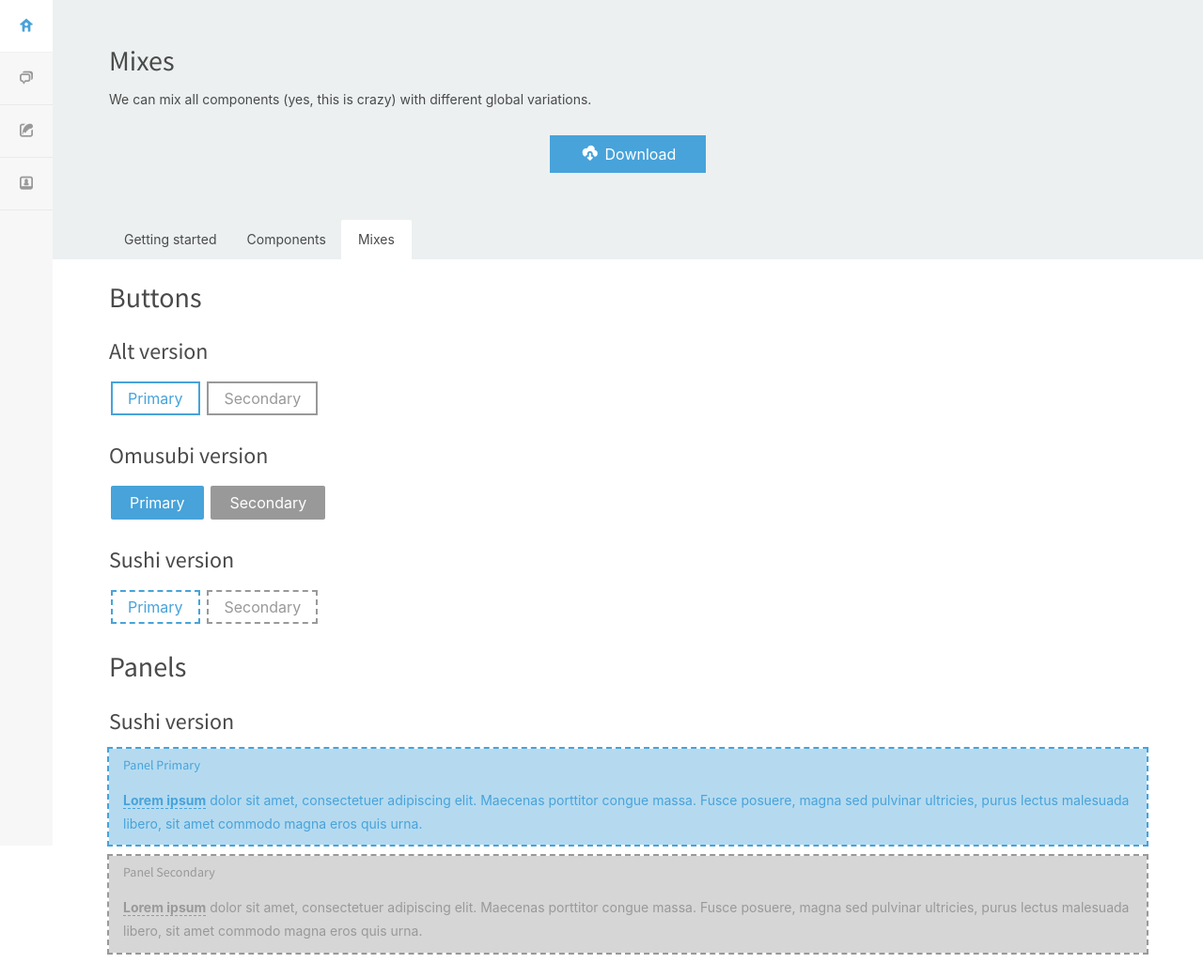
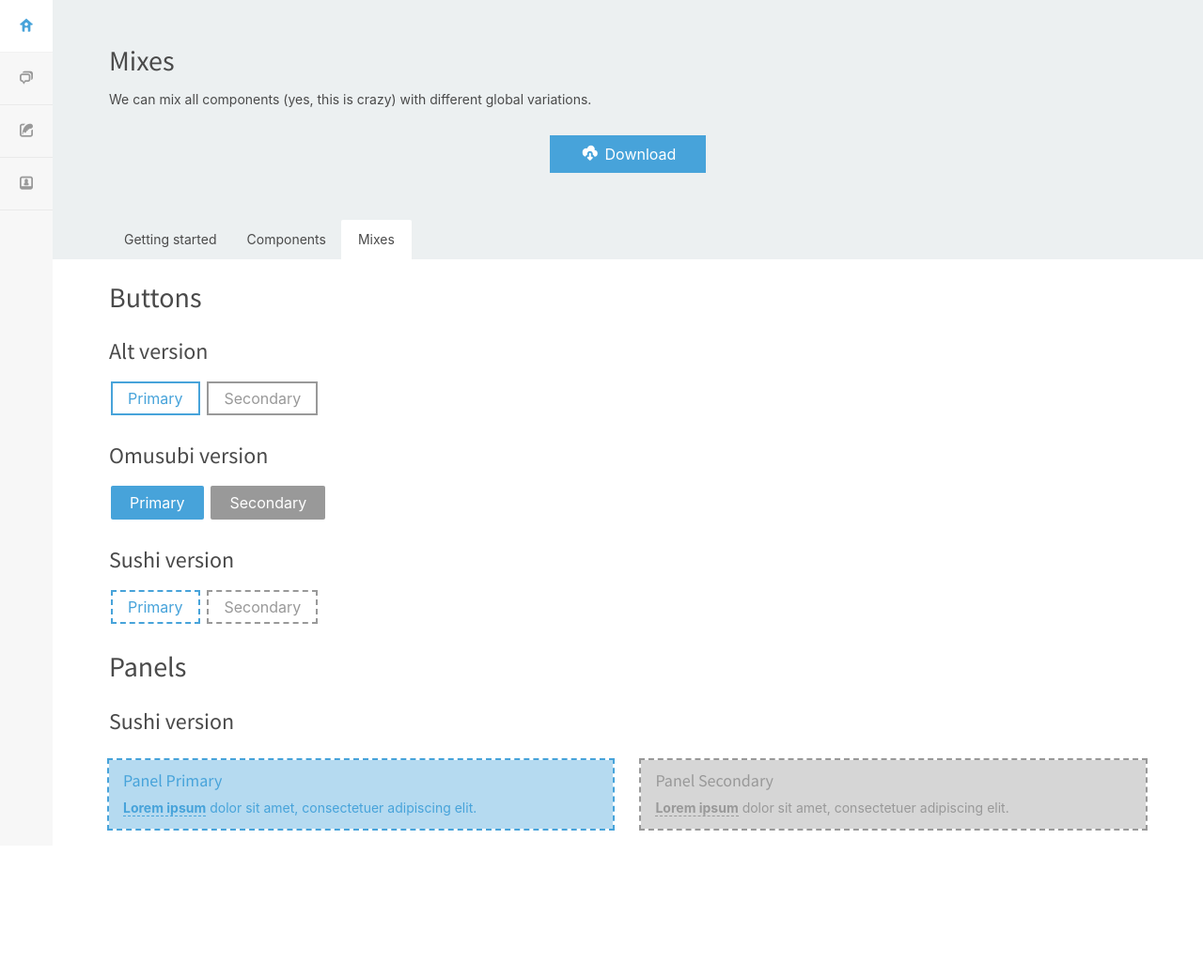
Before and after one commit to open-southeners/Bento, a Jekyll site: the page built from docs/mixes.html, in a window 1280 px wide. Shown: the whole page at 94% size. Built offline with Jekyll 4.4.1, drawn with Linux system fonts in a browser that asks for light colours; nearby versions of some CDN libraries; after the commit the page ends 922 px from its top, so only the background shows below that.

Commit message:
Docs: Mixes small bugfix

```diff
--- a/docs/mixes.html
+++ b/docs/mixes.html
@@ -27,14 +27,22 @@ group: mixes
 		Panels
 	</h2>
 	<h3>Sushi version</h3>
-	<div class="sushi panel primary">
-		<h5>Panel Primary</h5>
-		<a href="#">Lorem ipsum</a> dolor sit amet, consectetuer adipiscing elit. Maecenas porttitor congue massa. Fusce posuere,
-		magna sed pulvinar ultricies, purus lectus malesuada libero, sit amet commodo magna eros quis urna.
-	</div>
-	<div class="sushi panel secondary">
-		<h5>Panel Secondary</h5>
-		<a href="#">Lorem ipsum</a> dolor sit amet, consectetuer adipiscing elit. Maecenas porttitor congue massa. Fusce posuere,
-		magna sed pulvinar ultricies, purus lectus malesuada libero, sit amet commodo magna eros quis urna.
+	<div class="row">
+		<div class="column three">
+			<div class="sushi panel primary">
+				<h4>Panel Primary</h4>
+				<p>
+					<a href="#">Lorem ipsum</a> dolor sit amet, consectetuer adipiscing elit.
+				</p>
+			</div>
+		</div>
+		<div class="column three">
+			<div class="sushi panel secondary">
+				<h4>Panel Secondary</h4>
+				<p>
+					<a href="#">Lorem ipsum</a> dolor sit amet, consectetuer adipiscing elit.
+				</p>
+			</div>
+		</div>
 	</div>
 </section>
```
